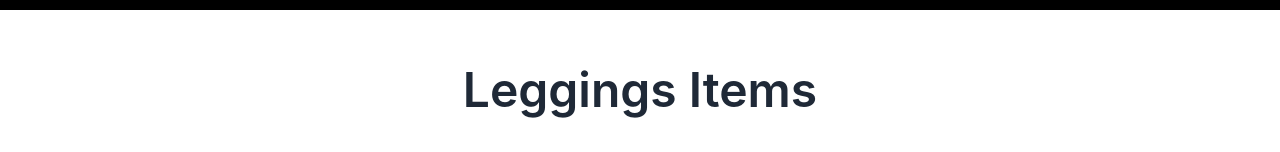
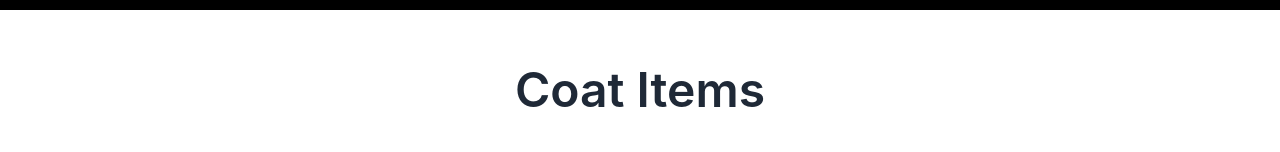
Before and after one commit to A2-ITLTD/elegant-fashion-website, a React (Vite) app: page /coat in a window 1280 px wide. Shown: the part 203-355 px from the top of the page. Built offline with nearby package versions, Linux system fonts and the light colour scheme.

Commit message:
image add

```diff
--- a/src/Components/ItemCoat.jsx
+++ b/src/Components/ItemCoat.jsx
@@ -86,7 +86,7 @@ const ItemCoat = () => {
     return (
         <div className="mt-14 px-5 md:px-10 lg:px-24" >
            <div className='text-center text-5xl font-semibold pb-10'>
-                <h1>Leggings Items</h1>
+                <h1>Coat Items</h1>
             </div>
             <Tabs>
                 <TabList className="flex flex-col md:flex-row justify-center text-current gap-4 pb-10">
```
Also changed, not shown: 3 other files (tests, documents, lock files or other folders).
